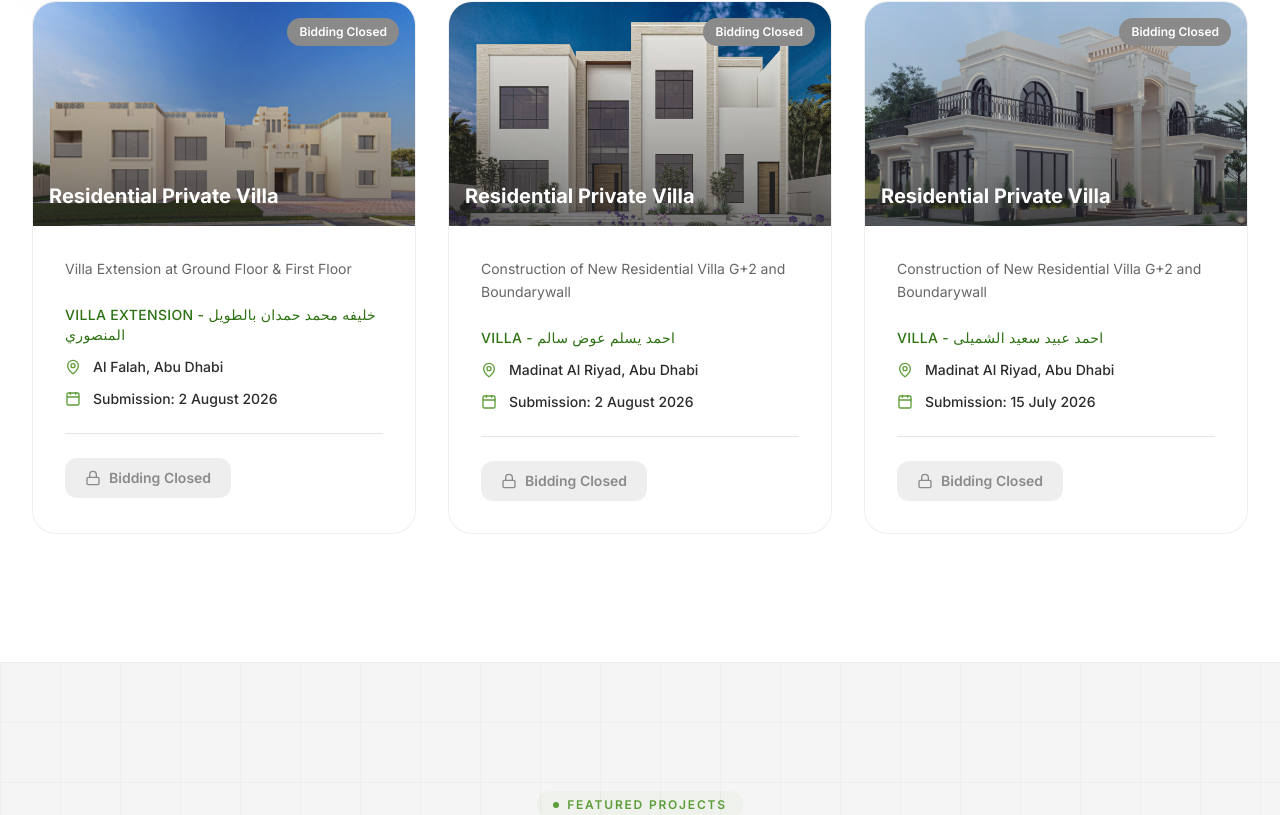
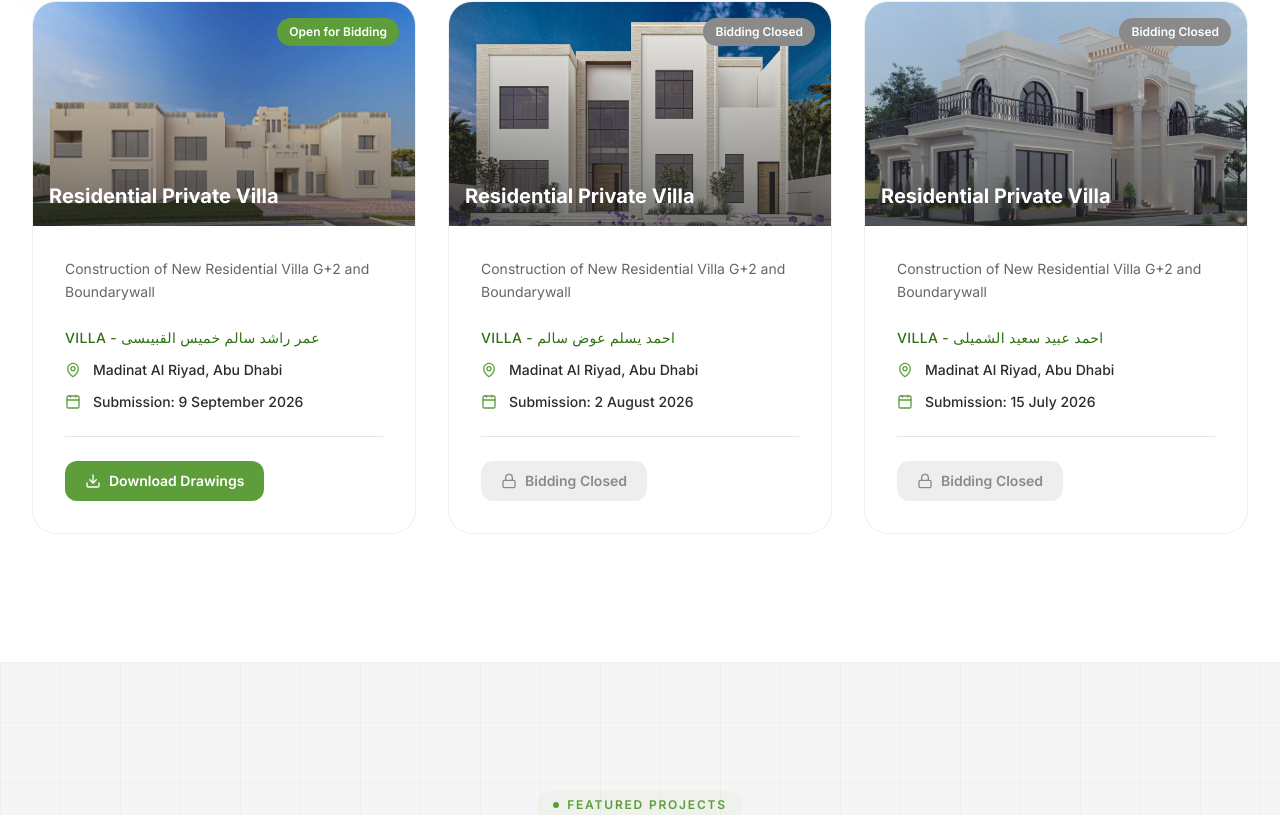
Before and after one commit to sherry2k/ubec-website, a React (Vite) app: page / in a window 1280 px wide. Shown: the part 3950-4765 px from the top of the page. Built offline with nearby package versions, Linux system fonts and the light colour scheme.

Commit message:
Update content.ts

```diff
--- a/src/data/content.ts
+++ b/src/data/content.ts
@@ -197,14 +197,14 @@ export const PROJECTS = [
 
 export const TENDERS = [
   {
-    projectName: 'Villa Extension  - خليفه محمد حمدان بالطويل المنصوري',
+    projectName: 'Villa  - عمر راشد سالم خميس القبيىسى',
     title: 'Residential Private Villa',
-    location: 'Al Falah, Abu Dhabi',
-    submissionDate: '2026-08-02',
-    description: 'Villa Extension at Ground Floor & First Floor',
-    drawingsLink: 'https://khaledeng1.wetransfer.com/downloads/c811ed4d78674197bd944db053c63ab620260726091203/e8acf6?t_exp=1816593124&t_lsid=a2688308-e81a-464e-bebd-4cf49e68af26&t_network=link&t_rid=YXV0aDB8VHJhbnNmZXJ8cThncXNxajhiZDl6Z3E=&t_s=download_link&t_ts=1785057124',
+    location: 'Madinat Al Riyad, Abu Dhabi',
+    submissionDate: '2026-09-09',
+    description: 'Construction of New Residential Villa G+2 and Boundarywall',
+    drawingsLink: 'https://we.tl/t-uBxYifrrJCRYQyaR',
     image: IMAGES.tender1,
-    status: 'closed' as const,
+    status: 'open' as const,
   },
   {
     projectName: 'Villa - احمد يسلم عوض سالم',
```
